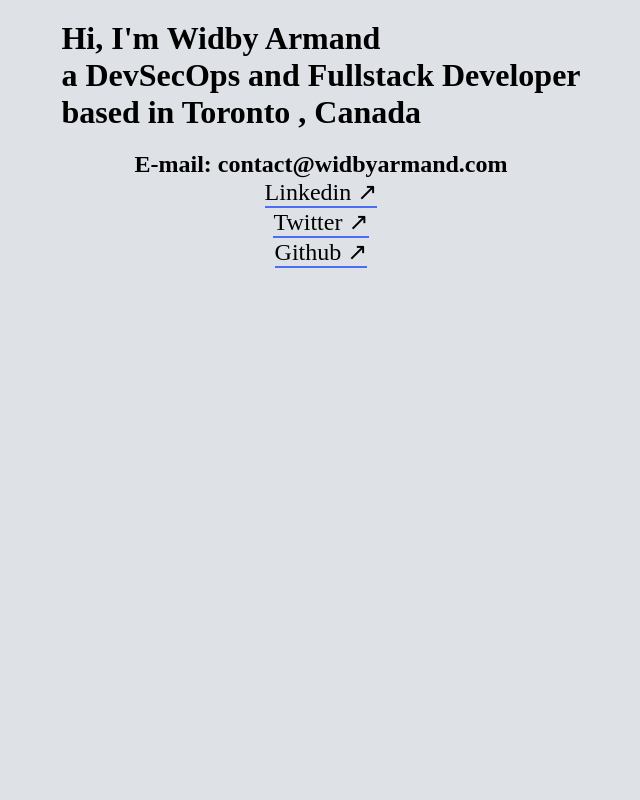
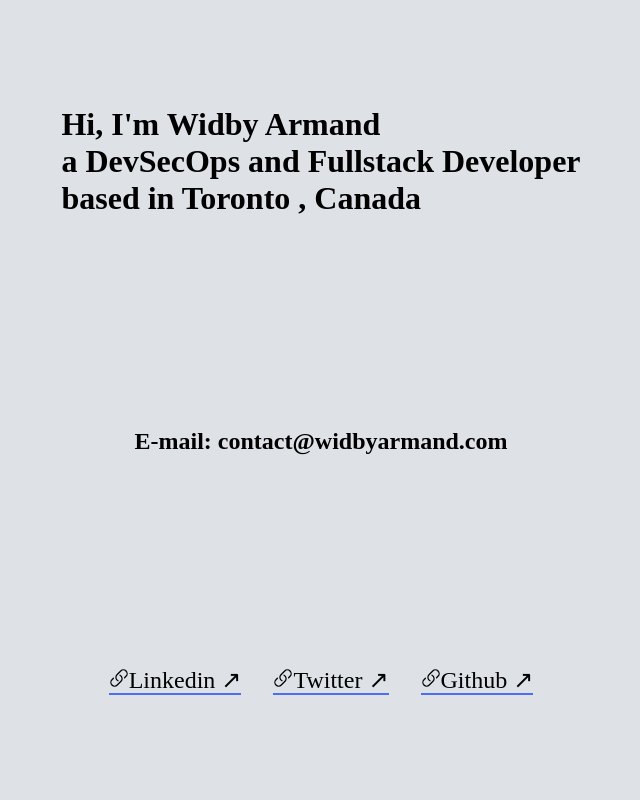
Before and after one commit to widbyarmand/portfolio, a PHP site: page / in a window 1280 px wide. Shown: the whole page, without its empty margins (319-959 px from the left). Run offline with PHP 8.4, Linux system fonts and the light colour scheme.

```diff
--- a/css/style.css
+++ b/css/style.css
@@ -6,13 +6,9 @@
 
 body {
   display: grid;
+  height: 100vh;
   place-items: center;
   background-color: #dee2e6;
-}
-
-h1 {
-  margin-bottom: 20px;
-  margin-top: 20px;
 }
 
 a {
@@ -36,3 +32,12 @@ a {
 .anchor {
   font-size: 24px;
 }
+
+.social {
+  display: flex;
+  gap: 2rem;
+}
+
+.icon {
+  width: 20px;
+}
--- a/index.html
+++ b/index.html
@@ -13,17 +13,69 @@
     </h1>
     <h2>E-mail: contact@widbyarmand.com</h2>
 
+    <di class="social">
+      <div>
         <a
           class="anchor"
           href="https://www.linkedin.com/in/widbyarmand/"
           target="_blank"
+        >
+          <svg
+            xmlns="http://www.w3.org/2000/svg"
+            fill="none"
+            viewBox="0 0 24 24"
+            stroke-width="1.5"
+            stroke="currentColor"
+            class="icon"
+          >
+            <path
+              stroke-linecap="round"
+              stroke-linejoin="round"
+              d="M13.19 8.688a4.5 4.5 0 011.242 7.244l-4.5 4.5a4.5 4.5 0 01-6.364-6.364l1.757-1.757m13.35-.622l1.757-1.757a4.5 4.5 0 00-6.364-6.364l-4.5 4.5a4.5 4.5 0 001.242 7.244"
+            /></svg
           >Linkedin &nearr;</a
         >
-    <a class="anchor" href="https://twitter.com/widby_armand" target="_blank"
+      </div>
+      <div>
+        <a
+          class="anchor"
+          href="https://twitter.com/widby_armand"
+          target="_blank"
+        >
+          <svg
+            xmlns="http://www.w3.org/2000/svg"
+            fill="none"
+            viewBox="0 0 24 24"
+            stroke-width="1.5"
+            stroke="currentColor"
+            class="icon"
+          >
+            <path
+              stroke-linecap="round"
+              stroke-linejoin="round"
+              d="M13.19 8.688a4.5 4.5 0 011.242 7.244l-4.5 4.5a4.5 4.5 0 01-6.364-6.364l1.757-1.757m13.35-.622l1.757-1.757a4.5 4.5 0 00-6.364-6.364l-4.5 4.5a4.5 4.5 0 001.242 7.244"
+            /></svg
           >Twitter &nearr;</a
         >
-    <a class="anchor" href="https://github.com/widbyarmand" target="_blank"
+      </div>
+      <div>
+        <a class="anchor" href="https://github.com/widbyarmand" target="_blank">
+          <svg
+            xmlns="http://www.w3.org/2000/svg"
+            fill="none"
+            viewBox="0 0 24 24"
+            stroke-width="1.5"
+            stroke="currentColor"
+            class="icon"
+          >
+            <path
+              stroke-linecap="round"
+              stroke-linejoin="round"
+              d="M13.19 8.688a4.5 4.5 0 011.242 7.244l-4.5 4.5a4.5 4.5 0 01-6.364-6.364l1.757-1.757m13.35-.622l1.757-1.757a4.5 4.5 0 00-6.364-6.364l-4.5 4.5a4.5 4.5 0 001.242 7.244"
+            /></svg
           >Github &nearr;</a
         >
+      </div>
+    </di>
   </body>
 </html>
```
Lines whose indentation alone changed are shown as unchanged.
